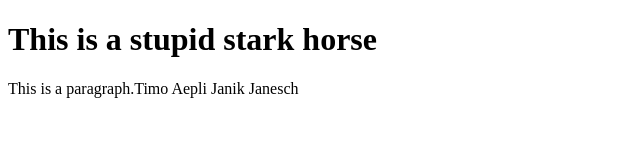
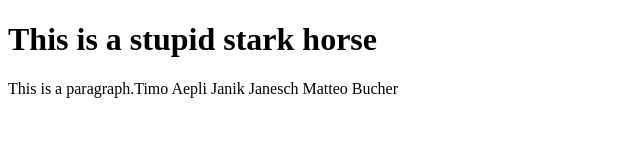
Before and after one commit to TimoAepli/M210, a plain HTML site: page index.html in a window 1280 px wide. Shown: the whole page, without its empty margins (0-640 px from the left). Drawn offline with Linux system fonts and the light colour scheme.

Commit message:
Update index.html

```diff
--- a/index.html
+++ b/index.html
@@ -6,7 +6,7 @@
 <body>
 
 <h1>This is a stupid stark horse</h1>
-<p>This is a paragraph.Timo Aepli Janik Janesch</p>
+<p>This is a paragraph.Timo Aepli Janik Janesch Matteo Bucher</p>
 
 </body>
 </html>
```
